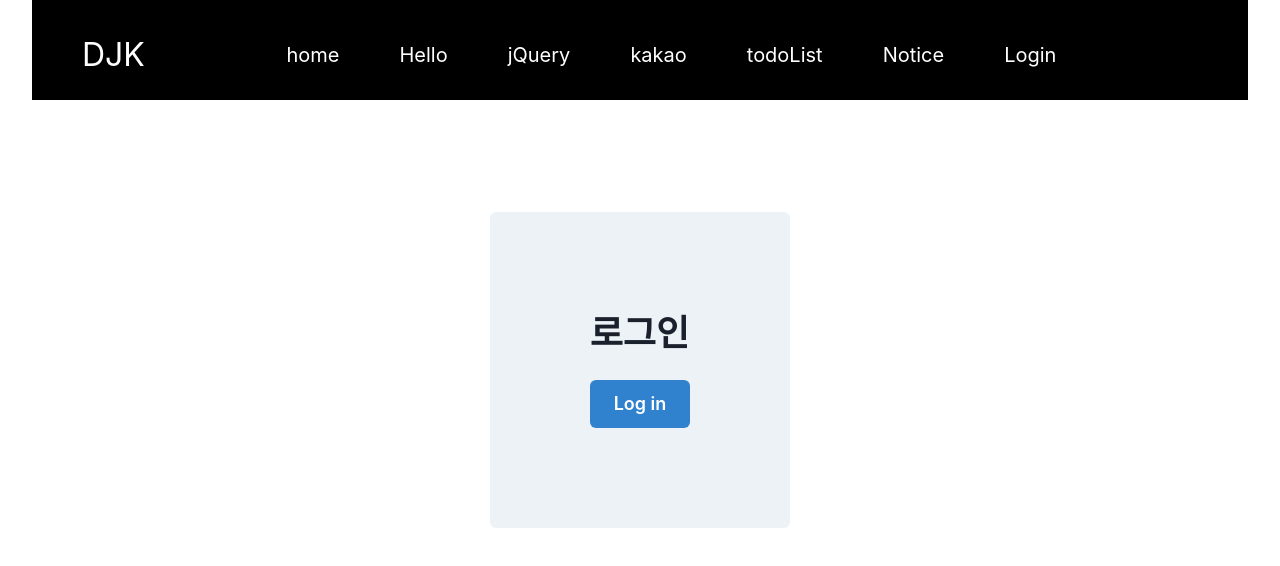
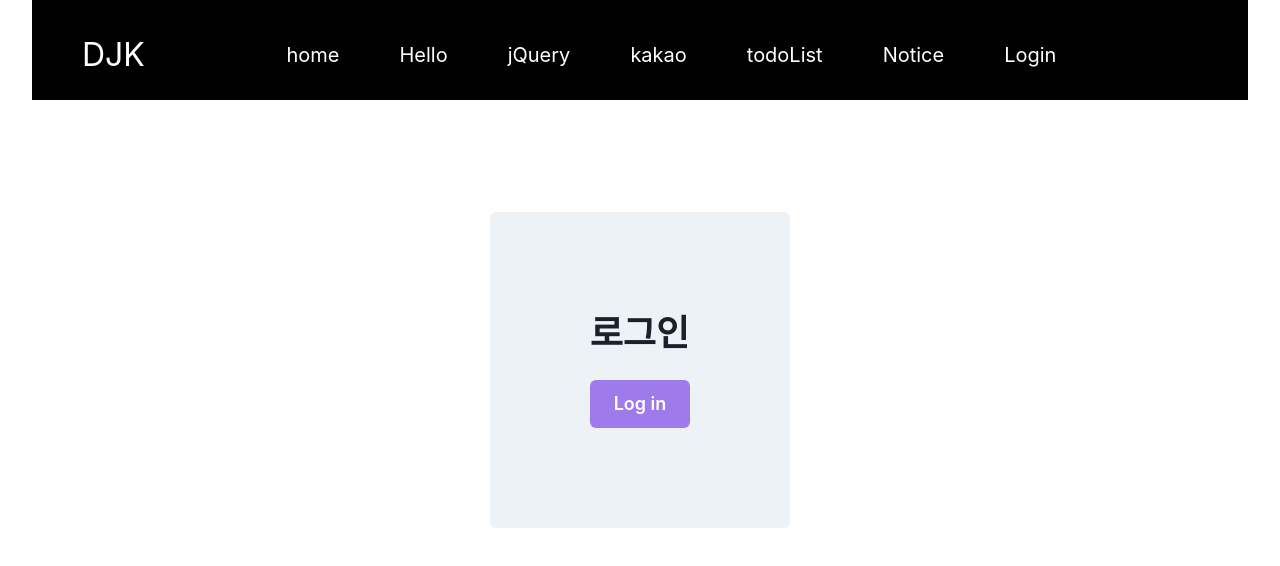
Before and after one commit to shurian-kim/my-next-app, a Next.js app: page /git-test/Hello in a window 1280 px wide. Shown: the top 566 px of the page. Built offline with nearby package versions, Linux system fonts and the light colour scheme; no server answers.

Commit message:
react-icon추가

```diff
--- a/package.json
+++ b/package.json
@@ -39,6 +39,7 @@
     "rand-token": "^1.0.1",
     "react": "18.2.0",
     "react-dom": "18.2.0",
+    "react-icons": "^4.9.0",
     "typescript": "4.8.4"
   },
   "devDependencies": {
--- a/src/components/todoList/ToDoBoard.tsx
+++ b/src/components/todoList/ToDoBoard.tsx
@@ -5,7 +5,7 @@ import type { TodoListProps } from 'src/interface/todoList/TodoListType'
 const ToDoBoard = (props: TodoListProps): JSX.Element => {
 
     return (
-        <VStack align={"stretch"} marginTop={"2em"}>
+        <VStack align={"stretch"} mt={"2em"}>
             <Heading>To Do Board</Heading>
             {props.todoList.map((element: string, index: number) => {
                 // logger.debug('ToDoBoard props.removeItem typeof : ', typeof (props.removeItem) === 'function')
--- a/src/pages/login/index.tsx
+++ b/src/pages/login/index.tsx
@@ -18,7 +18,7 @@ const Login = (props?: any): JSX.Element => {
         <Flex height={"50vh"} alignItems={"center"} justifyContent={"center"}>
             <Flex direction={"column"} p={100} bg={"gray.100"} rounded={6}>
                 <Heading mb={6}>로그인</Heading>
-                <Button colorScheme='blue' size={"lg"} onClick={goLogin}>
+                <Button colorScheme='purple' bg={"purple.400"} size={"lg"} onClick={goLogin}>
                     Log in
                 </Button>
             </Flex>
```
Also changed, not shown: 1 other file (tests, documents, lock files or other folders).
